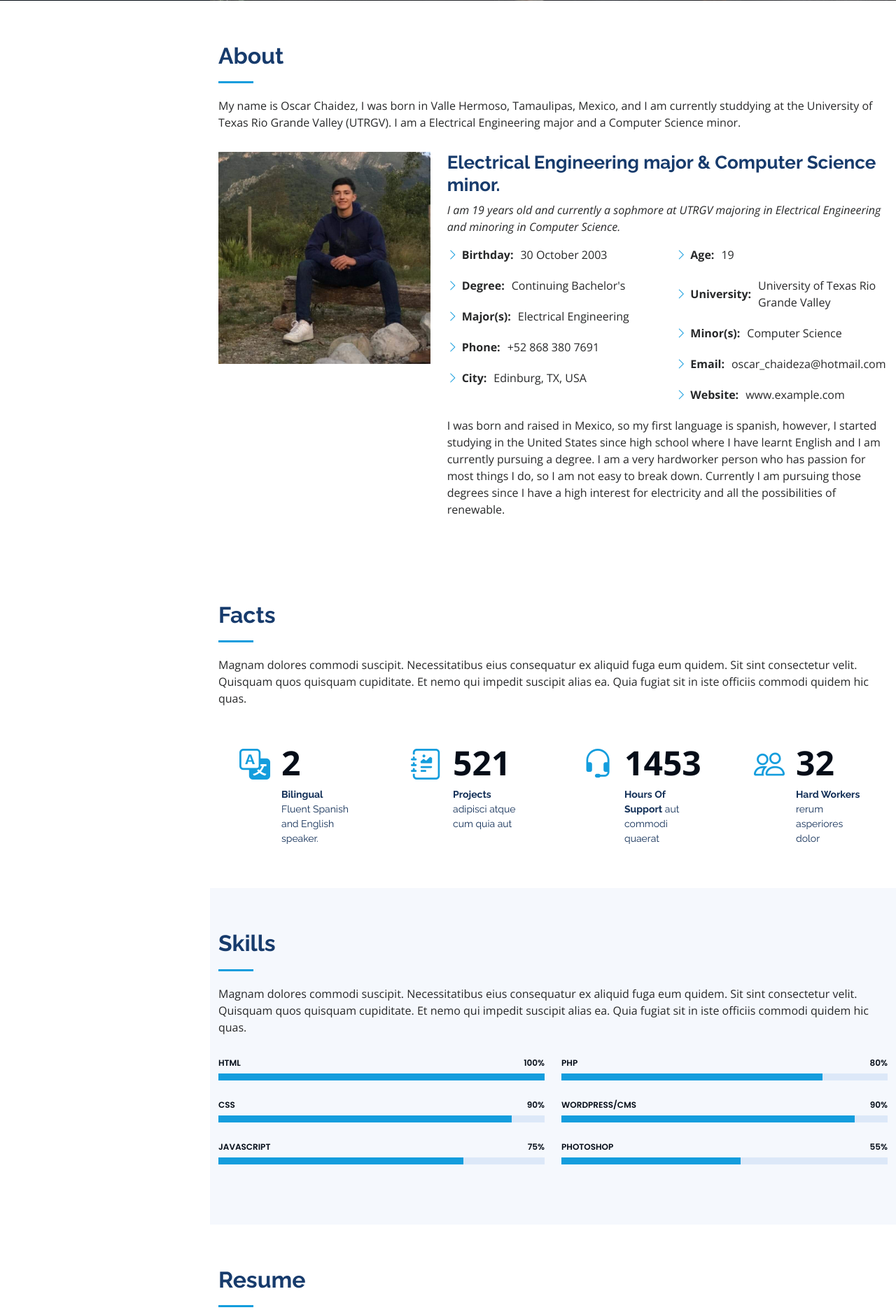
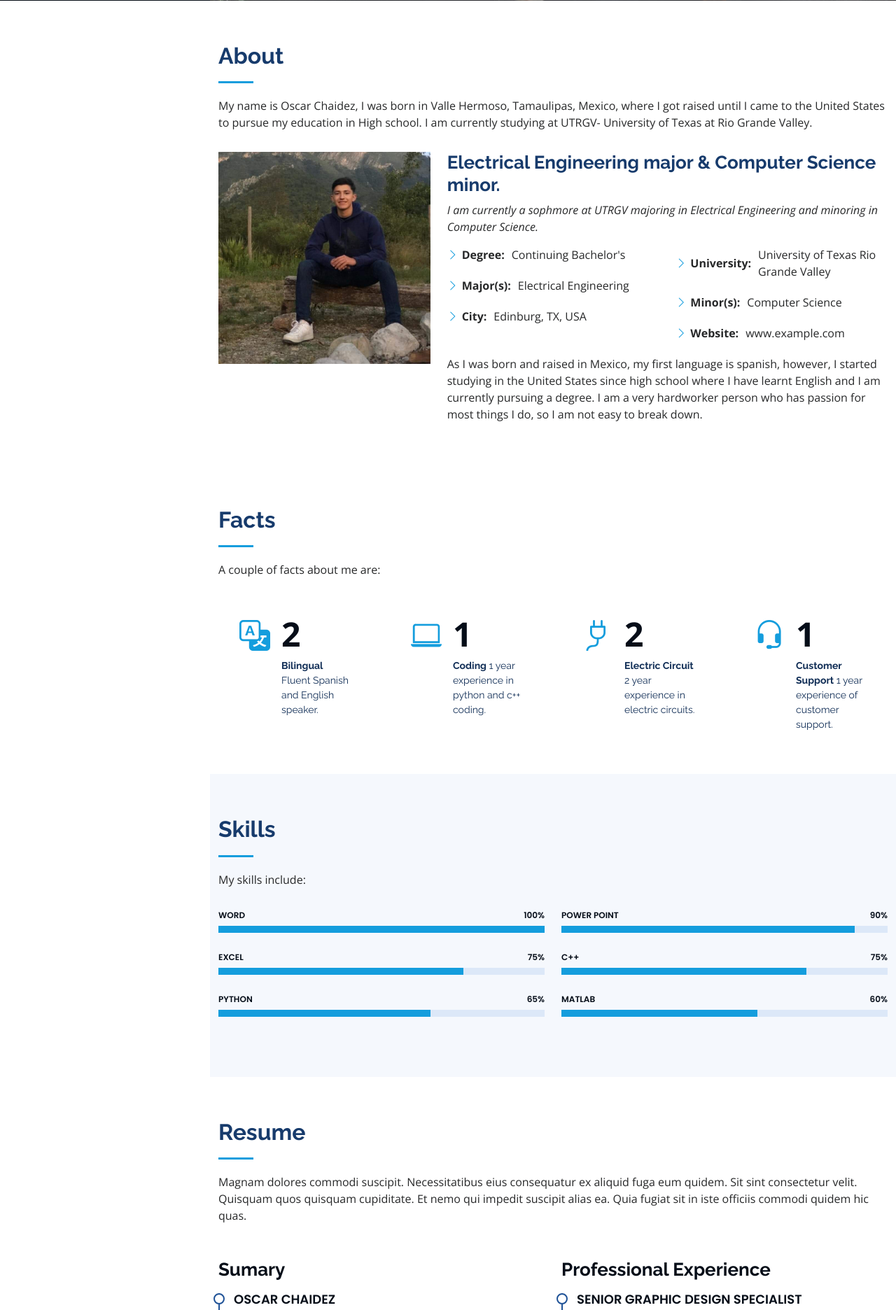
Before and after one commit to OscarChaideza/MyResume, a Flask app: page / in a window 1280 px wide. Shown: the part 799-2671 px from the top of the page at 70% size. Run offline with Flask 2, Linux system fonts and the light colour scheme; some libraries are stand-ins or nearby versions.

Commit message:
index changes 4

```diff
--- a/Templates/index.html
+++ b/Templates/index.html
@@ -85,7 +85,8 @@
 
         <div class="section-title">
           <h2>About</h2>
-          <p>My name is Oscar Chaidez, I was born in Valle Hermoso, Tamaulipas, Mexico, and I am currently studdying at the University of Texas Rio Grande Valley (UTRGV). I am a Electrical Engineering major and a Computer Science minor.</p>
+          <p>My name is Oscar Chaidez, I was born in Valle Hermoso, Tamaulipas, Mexico, where I got raised until I came to the United States to pursue my education in High school. I am currently studying at UTRGV- University of Texas
+            at Rio Grande Valley.</p>
         </div>
 
         <div class="row">
@@ -95,32 +96,28 @@
           <div class="col-lg-8 pt-4 pt-lg-0 content" data-aos="fade-left">
             <h3>Electrical Engineering major &amp; Computer Science minor.</h3>
             <p class="fst-italic">
-              I am 19 years old and currently a sophmore at UTRGV majoring in Electrical Engineering and minoring
+              I am currently a sophmore at UTRGV majoring in Electrical Engineering and minoring
               in Computer Science.
             </p>
             <div class="row">
               <div class="col-lg-6">
                 <ul>
-                  <li><i class="bi bi-chevron-right"></i> <strong>Birthday:</strong> <span>30 October 2003</span></li>
                   <li><i class="bi bi-chevron-right"></i> <strong>Degree:</strong> <span>Continuing Bachelor's</span></li>
                   <li><i class="bi bi-chevron-right"></i> <strong>Major(s):</strong> <span>Electrical Engineering</span></li>
-                  <li><i class="bi bi-chevron-right"></i> <strong>Phone:</strong> <span>+52 868 380 7691</span></li>
                   <li><i class="bi bi-chevron-right"></i> <strong>City:</strong> <span>Edinburg, TX, USA</span></li>
                 </ul>
               </div>
               <div class="col-lg-6">
                 <ul>
-                  <li><i class="bi bi-chevron-right"></i> <strong>Age:</strong> <span>19</span></li>
                   <li><i class="bi bi-chevron-right"></i> <strong>University:</strong> <span>University of Texas Rio Grande Valley</span></li>
                   <li><i class= "bi bi-chevron-right"></i> <strong>Minor(s):</strong> <span>Computer Science</span>
-                  <li><i class="bi bi-chevron-right"></i> <strong>Email:</strong> <span>oscar_chaideza@hotmail.com</span></li>
                   <li><i class="bi bi-chevron-right"></i> <strong>Website:</strong> <span>www.example.com</span></li>
                 </ul>
               </div>
             </div>
             <p>
-              I was born and raised in Mexico, so my first language is spanish, however, I started studying in the United States since high school where I have learnt English and I am currently pursuing a degree. I am a very hardworker person who has passion for most
-              things I do, so I am not easy to break down. Currently I am pursuing those degrees since I have a high interest for electricity and all the possibilities of renewable.
+              As I was born and raised in Mexico, my first language is spanish, however, I started studying in the United States since high school where I have learnt English and I am currently pursuing a degree. I am a very hardworker person who has passion for most
+              things I do, so I am not easy to break down.
             </p>
           </div>
         </div>
@@ -134,7 +131,7 @@
 
         <div class="section-title">
           <h2>Facts</h2>
-          <p>Magnam dolores commodi suscipit. Necessitatibus eius consequatur ex aliquid fuga eum quidem. Sit sint consectetur velit. Quisquam quos quisquam cupiditate. Et nemo qui impedit suscipit alias ea. Quia fugiat sit in iste officiis commodi quidem hic quas.</p>
+          <p>A couple of facts about me are:</p>
         </div>
 
         <div class="row no-gutters">
@@ -149,25 +146,25 @@
 
           <div class="col-lg-3 col-md-6 d-md-flex align-items-md-stretch" data-aos="fade-up" data-aos-delay="100">
             <div class="count-box">
-              <i class="bi bi-journal-richtext"></i>
-              <span data-purecounter-start="0" data-purecounter-end="521" data-purecounter-duration="1" class="purecounter"></span>
-              <p><strong>Projects</strong> adipisci atque cum quia aut</p>
+              <i class="bi bi-laptop"></i>
+              <span data-purecounter-start="0" data-purecounter-end="1" data-purecounter-duration="1" class="purecounter"></span>
+              <p><strong>Coding</strong> 1 year experience in python and c++ coding.</p>
             </div>
           </div>
 
           <div class="col-lg-3 col-md-6 d-md-flex align-items-md-stretch" data-aos="fade-up" data-aos-delay="200">
             <div class="count-box">
-              <i class="bi bi-headset"></i>
-              <span data-purecounter-start="0" data-purecounter-end="1453" data-purecounter-duration="1" class="purecounter"></span>
-              <p><strong>Hours Of Support</strong> aut commodi quaerat</p>
+              <i class="bi bi-plug"></i>
+              <span data-purecounter-start="0" data-purecounter-end="2" data-purecounter-duration="1" class="purecounter"></span>
+              <p><strong>Electric Circuit</strong> 2 year experience in electric circuits.</p>
             </div>
           </div>
 
           <div class="col-lg-3 col-md-6 d-md-flex align-items-md-stretch" data-aos="fade-up" data-aos-delay="300">
             <div class="count-box">
-              <i class="bi bi-people"></i>
-              <span data-purecounter-start="0" data-purecounter-end="32" data-purecounter-duration="1" class="purecounter"></span>
-              <p><strong>Hard Workers</strong> rerum asperiores dolor</p>
+              <i class="bi bi-headset"></i>
+              <span data-purecounter-start="0" data-purecounter-end="1" data-purecounter-duration="1" class="purecounter"></span>
+              <p><strong>Customer Support</strong> 1 year experience of customer support.</p>
             </div>
           </div>
 
@@ -182,7 +179,7 @@
 
         <div class="section-title">
           <h2>Skills</h2>
-          <p>Magnam dolores commodi suscipit. Necessitatibus eius consequatur ex aliquid fuga eum quidem. Sit sint consectetur velit. Quisquam quos quisquam cupiditate. Et nemo qui impedit suscipit alias ea. Quia fugiat sit in iste officiis commodi quidem hic quas.</p>
+          <p>My skills include:</p>
         </div>
 
         <div class="row skills-content">
@@ -190,23 +187,23 @@
           <div class="col-lg-6" data-aos="fade-up">
 
             <div class="progress">
-              <span class="skill">HTML <i class="val">100%</i></span>
+              <span class="skill">Word <i class="val">100%</i></span>
               <div class="progress-bar-wrap">
                 <div class="progress-bar" role="progressbar" aria-valuenow="100" aria-valuemin="0" aria-valuemax="100"></div>
               </div>
             </div>
 
             <div class="progress">
-              <span class="skill">CSS <i class="val">90%</i></span>
+              <span class="skill">Excel <i class="val">75%</i></span>
               <div class="progress-bar-wrap">
-                <div class="progress-bar" role="progressbar" aria-valuenow="90" aria-valuemin="0" aria-valuemax="100"></div>
+                <div class="progress-bar" role="progressbar" aria-valuenow="75" aria-valuemin="0" aria-valuemax="100"></div>
               </div>
             </div>
 
             <div class="progress">
-              <span class="skill">JavaScript <i class="val">75%</i></span>
+              <span class="skill">Python <i class="val">65%</i></span>
               <div class="progress-bar-wrap">
-                <div class="progress-bar" role="progressbar" aria-valuenow="75" aria-valuemin="0" aria-valuemax="100"></div>
+                <div class="progress-bar" role="progressbar" aria-valuenow="65" aria-valuemin="0" aria-valuemax="100"></div>
               </div>
             </div>
 
@@ -215,23 +212,23 @@
           <div class="col-lg-6" data-aos="fade-up" data-aos-delay="100">
 
             <div class="progress">
-              <span class="skill">PHP <i class="val">80%</i></span>
-              <div class="progress-bar-wrap">
-                <div class="progress-bar" role="progressbar" aria-valuenow="80" aria-valuemin="0" aria-valuemax="100"></div>
-              </div>
-            </div>
-
-            <div class="progress">
-              <span class="skill">WordPress/CMS <i class="val">90%</i></span>
+              <span class="skill">Power Point <i class="val">90%</i></span>
               <div class="progress-bar-wrap">
                 <div class="progress-bar" role="progressbar" aria-valuenow="90" aria-valuemin="0" aria-valuemax="100"></div>
               </div>
             </div>
 
             <div class="progress">
-              <span class="skill">Photoshop <i class="val">55%</i></span>
+              <span class="skill">c++ <i class="val">75%</i></span>
               <div class="progress-bar-wrap">
-                <div class="progress-bar" role="progressbar" aria-valuenow="55" aria-valuemin="0" aria-valuemax="100"></div>
+                <div class="progress-bar" role="progressbar" aria-valuenow="75" aria-valuemin="0" aria-valuemax="100"></div>
+              </div>
+            </div>
+
+            <div class="progress">
+              <span class="skill">MATLAB <i class="val">60%</i></span>
+              <div class="progress-bar-wrap">
+                <div class="progress-bar" role="progressbar" aria-valuenow="60" aria-valuemin="0" aria-valuemax="100"></div>
               </div>
             </div>
 
@@ -309,7 +306,7 @@
     </section><!-- End Resume Section -->
 
     <!-- ======= Portfolio Section ======= -->
-    <section id="portfolio" class="portfolio section-bg">
+    <!--<section id="portfolio" class="portfolio section-bg">
       <div class="container">
 
         <div class="section-title">
@@ -423,7 +420,8 @@
         </div>
 
       </div>
-    </section><!-- End Portfolio Section -->
+    </section>-->
+    <!-- End Portfolio Section -->
 
     <!-- ======= Services Section ======= -->
     <section id="services" class="services">
```
